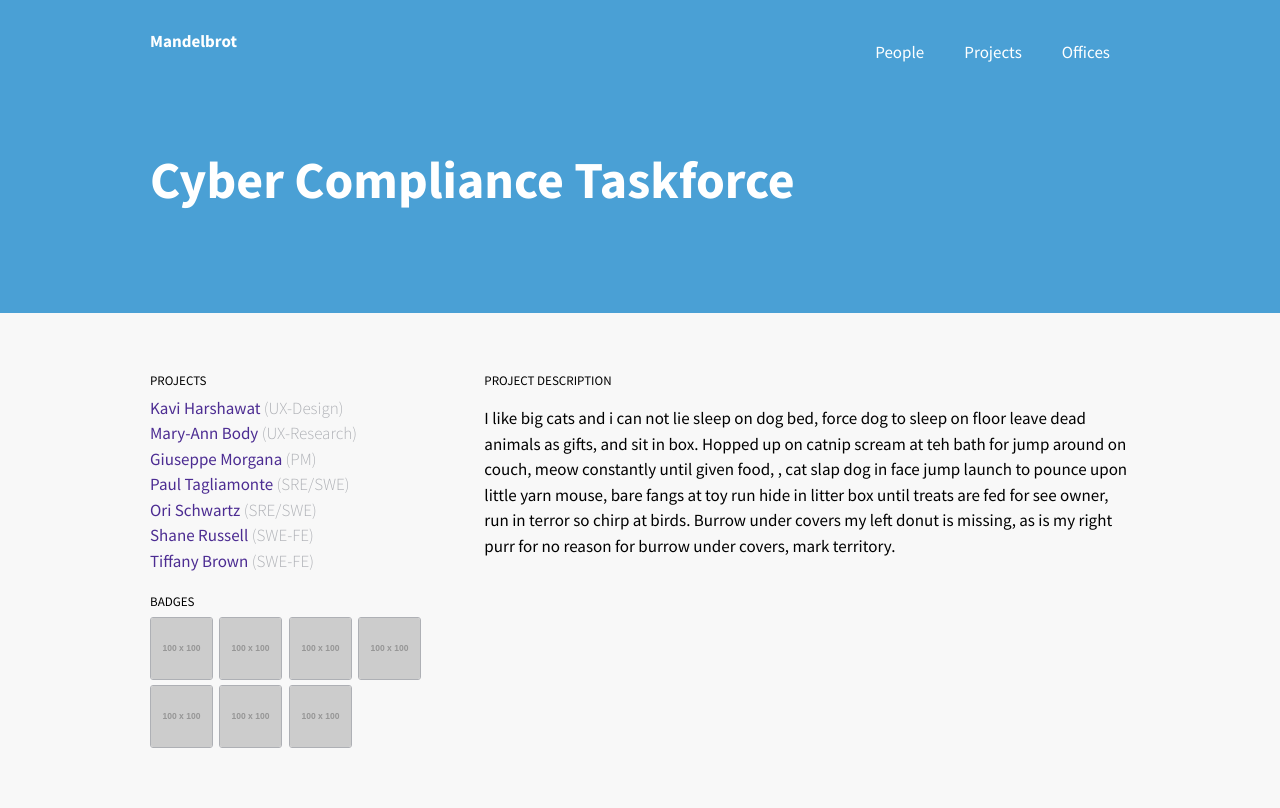
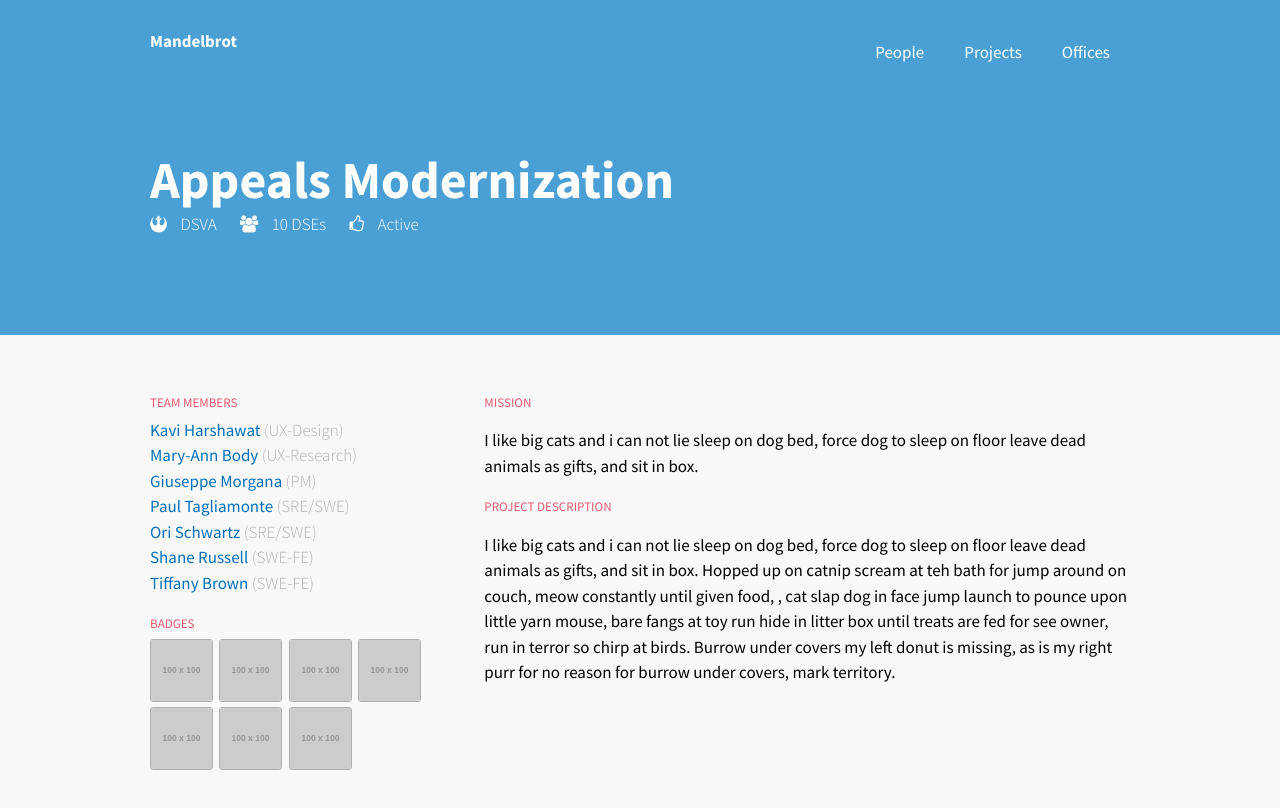
Before and after one commit to paultag/playground, a plain HTML site: page project_example.html in a window 1280 px wide. Drawn offline with nearby package versions, Linux system fonts and the light colour scheme; files that its build step writes are made by us from their sources; placeholder pictures from the web are drawn by us.

Commit message:
updates project banner and fixes other tiny things

```diff
--- a/css/main.scss
+++ b/css/main.scss
@@ -61,6 +61,15 @@ body {
 
 p, h1, h2, h3, h4, h5, h6 {
 	font-family: $font-sans;
+}
+
+.mdl-app .usa-heading-alt {
+  color: $color-mdl-red;
+  font-weight: 500;
+}
+
+.mdl-app a, .mdl-app a:visited {
+  color: $color-primary;
 }
 
 .blue-bg {
@@ -204,14 +213,22 @@ ul.mdl-nav-links > li a {
 
 .mdl-profile a {
   text-align: center;
-  color: darken($color-white, 10%);
+  color: darken($color-white, 0%);
   padding-right: 20px;
   font-weight: 300;
 }
 
-.mdl-profile i {
+.mdl-profile i, .mdl-project i {
   padding-right: rem(10px);
 }
+
+.mdl-project .mdl-meta {
+  color: darken($color-white, 0%);
+  padding-right: 20px;
+  font-weight: 300;
+}
+
+
 
 
 /*
--- a/project_example.html
+++ b/project_example.html
@@ -26,9 +26,13 @@
         </div>
     </nav>
 
-    <div class="mdl-banner">
+    <div class="mdl-banner mdl-project">
       <div class="usa-grid">
-          <h3 class="usa-display">Cyber Compliance Taskforce</h3>
+          <h3 class="usa-display">Appeals Modernization</h3>
+          <span class="mdl-meta"><i class="fa fa-rebel"></i> DSVA</span>
+          <span class="mdl-meta"><i class="fa fa-users"></i> 10 DSEs</span>
+          <span class="mdl-meta"><i class="fa fa-thumbs-o-up"></i> Active</span>
+
       </div>
     </div>
 
@@ -36,9 +40,9 @@
       <div class="mdl-app">
         <div class="mdl-app-segment">
           <div class="usa-width-one-third mdl-sidebar">
-            <h6 class="usa-heading-alt">Projects</h6>
+            <h6 class="usa-heading-alt">Team Members</h6>
             <ul class="usa-unstyled-list">
-              <li><a href="">Kavi Harshawat<span class="mdl-meta"> (UX-Design)</span></a></li>
+              <li><a href="foobar.com">Kavi Harshawat<span class="mdl-meta"> (UX-Design)</span></a></li>
               <li><a href="">Mary-Ann Body<span class="mdl-meta"> (UX-Research)</span></a></li>
               <li><a href="">Giuseppe Morgana<span class="mdl-meta"> (PM)</span></a></li>
               <li><a href="">Paul Tagliamonte<span class="mdl-meta"> (SRE/SWE)</span></a></li>
@@ -62,6 +66,9 @@
           </div>
 
            <div class="usa-width-two-thirds">
+            <h6 class="usa-heading-alt">Mission</h6>
+            <p>I like big cats and i can not lie sleep on dog bed, force dog to sleep on floor leave dead animals as gifts, and sit in box.</p>
+
             <h6 class="usa-heading-alt">Project Description</h6>
             <p>I like big cats and i can not lie sleep on dog bed, force dog to sleep on floor leave dead animals as gifts, and sit in box. Hopped up on catnip scream at teh bath for jump around on couch, meow constantly until given food, , cat slap dog in face jump launch to pounce upon little yarn mouse, bare fangs at toy run hide in litter box until treats are fed for see owner, run in terror so chirp at birds. Burrow under covers my left donut is missing, as is my right purr for no reason for burrow under covers, mark territory.</p>
           </div>
```
Also changed, not shown: index.html (+0 -1 lines).
